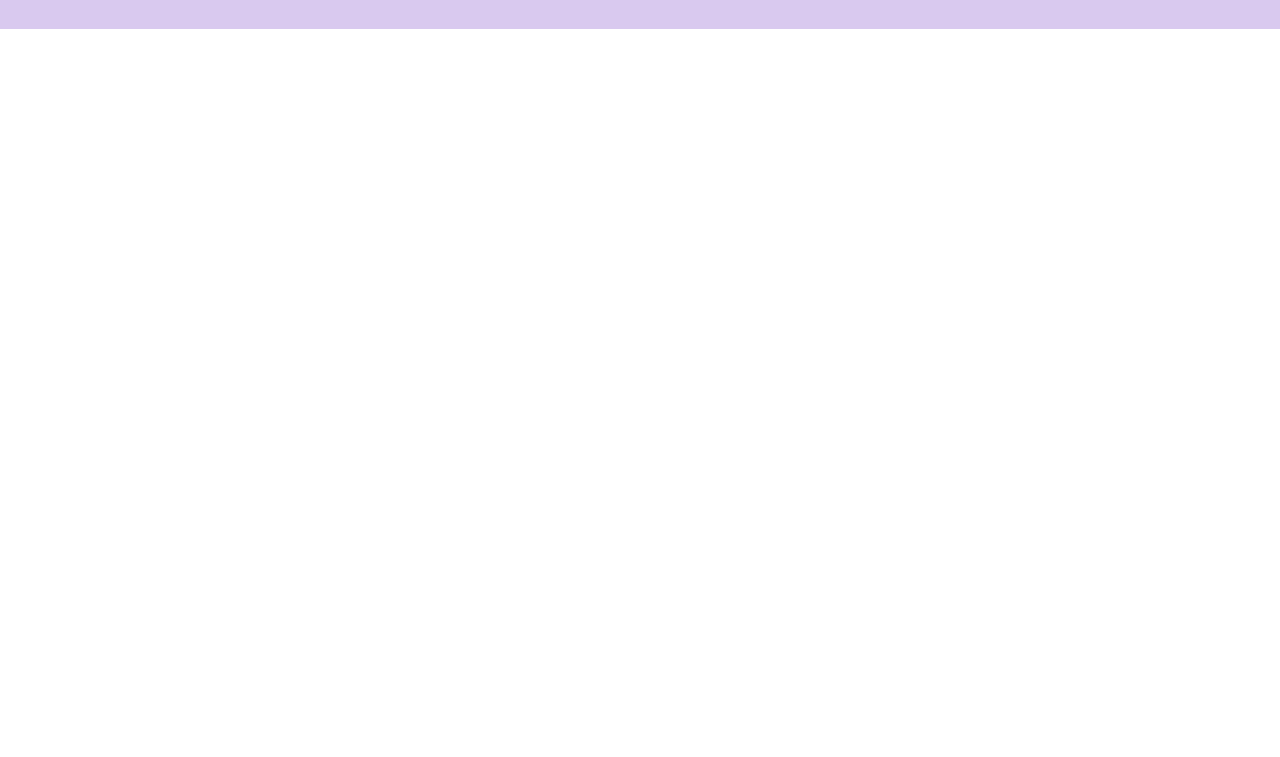
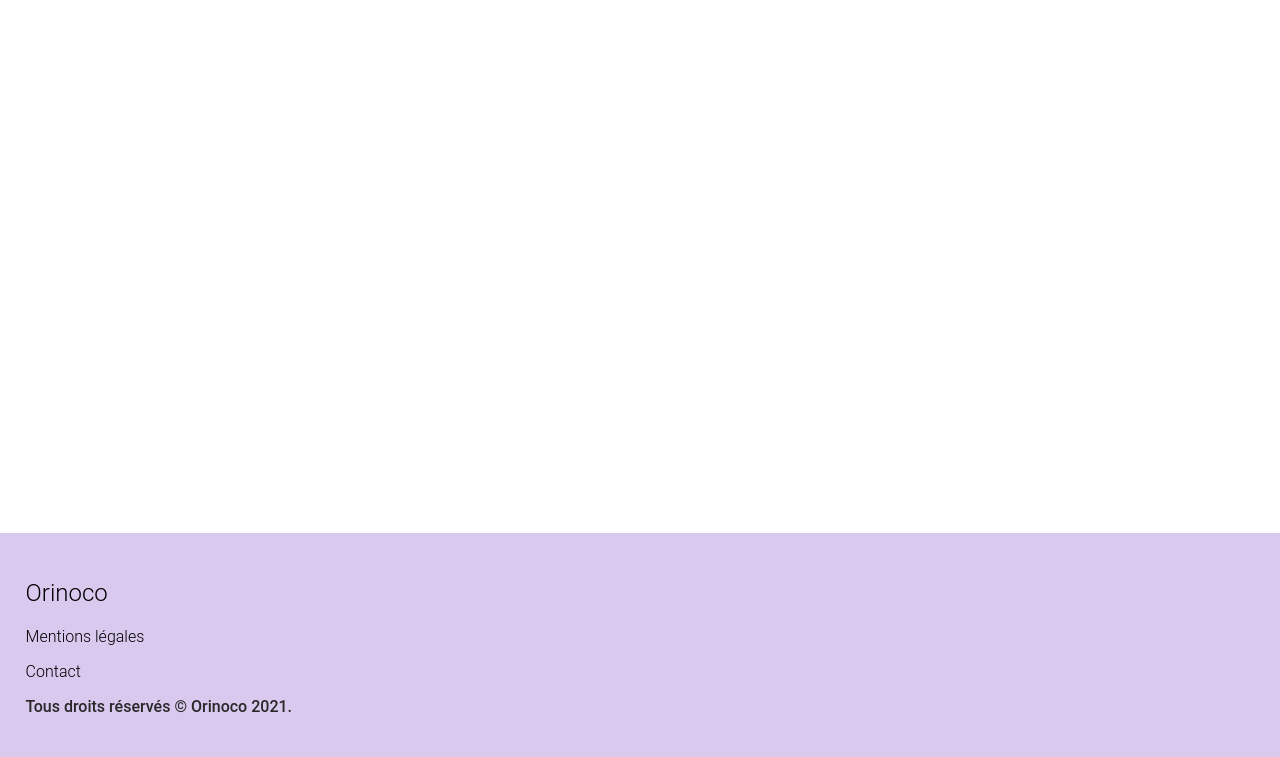
Before and after one commit to projectsSo/projet-5, a plain HTML site: page products.html in a window 1280 px wide. Shown: the part 268-1025 px from the top of the page. Before the commit the page ends 800 px from the top, so only its background shows below. Drawn offline with Linux system fonts and the light colour scheme; no server answers.

Commit message:
position-absolute

```diff
--- a/style.css
+++ b/style.css
@@ -204,9 +204,14 @@ section {
   cursor: pointer;
 }
 .footer-bis {
+  position: absolute;
+  width: 100%;
+  height: 50px;
+  bottom: 0;
+  left: 0;
+  right: 0;
 }
 .change-footer {
-  display: flex;
   justify-content: space-evenly;
   background: #d9c9ef;
   position: relative;
```
